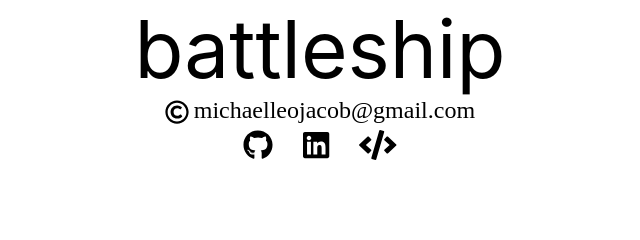
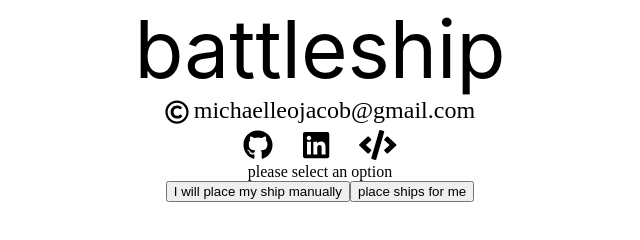
Before and after one commit to Michaelleojacob/bsBattleShipV1, a website built with webpack: page src/index.html in a window 1280 px wide. Shown: the whole page, without its empty margins (320-960 px from the left). Built offline with nearby package versions, Linux system fonts and the light colour scheme.

Commit message:
All the dom stuff up until the game actually  starts is ready to go.

```diff
--- a/src/app/app.js
+++ b/src/app/app.js
@@ -1,16 +1,11 @@
-import Player from '../player/player';
-import renderBoard from '../domComponents/makeboards';
-import cached from '../cacheDom/cacheDom';
-import ps from '../pubsub/pubsub';
+import myHeader from '../header/headercomponent';
+import renderSocials from '../socials/socials';
+import tooltipText from '../tooltip/tooltip';
+import startComponent from '../gameLoop/gameloop';
 
 export default function app() {
-  const user = Player('user');
-  const bot = Player('bot');
-
-  const { playerGridArea, botGridArea } = cached;
-  const renderUserBoard = () => renderBoard(user.getboard, user.getName, playerGridArea);
-  ps.subscribe('renderUserBoard', renderUserBoard);
-
-  const renderBotBoard = () => renderBoard(bot.getboard, bot.getName, botGridArea);
-  ps.subscribe('renderBotBoard', renderBotBoard);
+  myHeader.init();
+  renderSocials.init();
+  tooltipText.init();
+  startComponent.init();
 }
--- /dev/null
+++ b/src/gameLoop/gameloop.js
@@ -0,0 +1,40 @@
+import cached from '../cacheDom/cacheDom';
+import dom from '../domCreator/domCreator';
+import ps from '../pubsub/pubsub';
+import removeAllChildNodes from '../removeAllChildren/removeAllChildren';
+
+function startGameLoop() {
+  const { gameArea } = cached;
+
+  const button1 = dom({
+    tag: 'button',
+    text: 'I will place my ship manually',
+    attributes: [{ id: 'manual' }],
+  });
+  const button2 = dom({
+    tag: 'button',
+    text: 'place ships for me',
+    attributes: [{ id: 'random' }],
+  });
+
+  button1.addEventListener('click', () => {
+    console.log('btn1 was clicked');
+  });
+
+  button2.addEventListener('click', () => {
+    console.log('btn2 was clicked');
+  });
+
+  function init() {
+    removeAllChildNodes(gameArea);
+    gameArea.appendChild(button1);
+    gameArea.appendChild(button2);
+    ps.publish('updateTooltip', { newText: 'please select an option', color: 'black' });
+  }
+  return {
+    init,
+  };
+}
+
+const startComponent = startGameLoop();
+export default startComponent;
--- a/src/script.js
+++ b/src/script.js
@@ -1,14 +1,9 @@
-//! < do not get rid of this line lol > !\\
 import './style.css';
 import '../node_modules/@fortawesome/fontawesome-free/js/fontawesome';
 import '../node_modules/@fortawesome/fontawesome-free/js/solid';
 import '../node_modules/@fortawesome/fontawesome-free/js/regular';
 import '../node_modules/@fortawesome/fontawesome-free/js/brands';
 import '../node_modules/@fortawesome/fontawesome-free/js/all';
-import myHeader from './header/headercomponent';
-import renderSocials from './socials/socials';
-import tooltipText from './tooltip/tooltip';
+import app from './app/app';
 
-myHeader.init();
-renderSocials.init();
-tooltipText.init();
+app();
--- a/src/style.css
+++ b/src/style.css
@@ -1,4 +1,4 @@
-@import url('./styles/reset.css');
+/* @import url('./styles/reset.css'); */
 @import url('./styles/container.css');
 @import url('./socials/socials.css');
 @import url('./tooltip/tooltip.css');
--- a/src/tooltip/tooltip.js
+++ b/src/tooltip/tooltip.js
@@ -25,3 +25,7 @@ function renderToolTip() {
 
 const tooltipText = renderToolTip();
 export default tooltipText;
+
+// how to use ps to update:
+// ps.publish('updateTooltip', { newText: 'thing1', color: 'red' });
+// ps.publish('updateTooltip', { newText: 'hello', color: 'pink' });
```
Also changed, not shown: src/gameLoop/gameloop.css (added).
